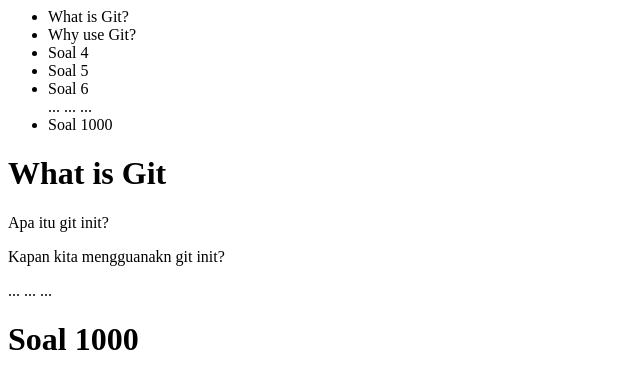
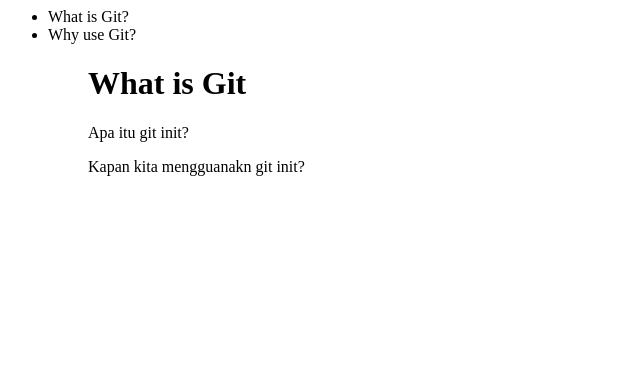
Before and after one commit to MhmmdSyahputra/ruang-belajar, a plain HTML site: page pages/question.html in a window 1280 px wide. Shown: the whole page, without its empty margins (0-640 px from the left). Drawn offline with Linux system fonts and the light colour scheme.

Commit message:
add two question git init (2)

```diff
--- a/pages/question.html
+++ b/pages/question.html
@@ -8,21 +8,10 @@
     <ul>
         <li>What is Git?</li>
         <li>Why use Git?</li>
-        <li>Soal 4</li>
-        <li>Soal 5</li>
-        <li>Soal 6</li>
-        ...
-        ...
-        ...
-        <li>Soal 1000</li>
-    </ul>
-    <h1>What is Git</h1>
-    <p>Apa itu git init?</p>
-    <p>Kapan kita mengguanakn git init?</p>
-    ...
-    ...
-    ...
-    <h1>Soal 1000</h1>
+        <ul>
+            <h1>What is Git</h1>
+            <p>Apa itu git init?</p>
+            <p>Kapan kita mengguanakn git init?</p>
 </body>
 
 </html>
```
